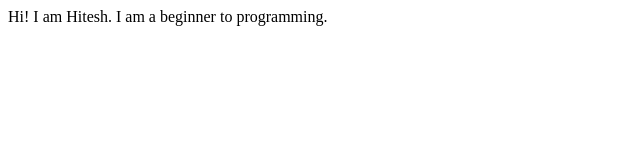
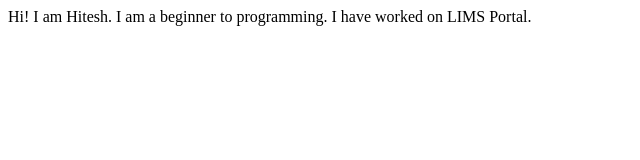
Before and after one commit to hitesh-98/portfolio, a plain HTML site: page index.html in a window 1280 px wide. Shown: the whole page, without its empty margins (0-640 px from the left). Drawn offline with Linux system fonts and the light colour scheme.

Commit message:
update: project details

```diff
--- a/index.html
+++ b/index.html
@@ -9,5 +9,7 @@
 <body>
     Hi! I am Hitesh.
     I am a beginner to programming.
+
+    I have worked on LIMS Portal.
 </body>
 </html>
```
